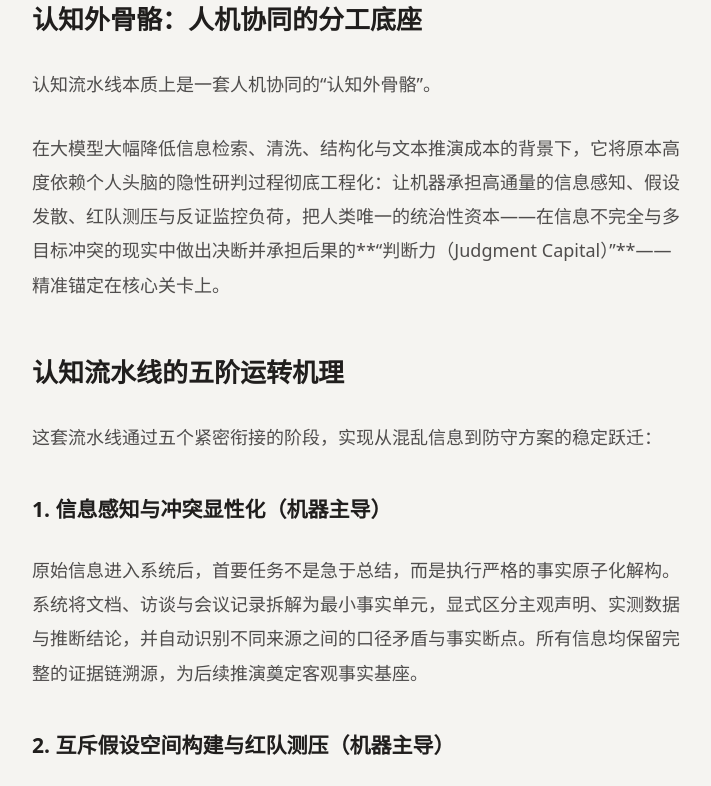
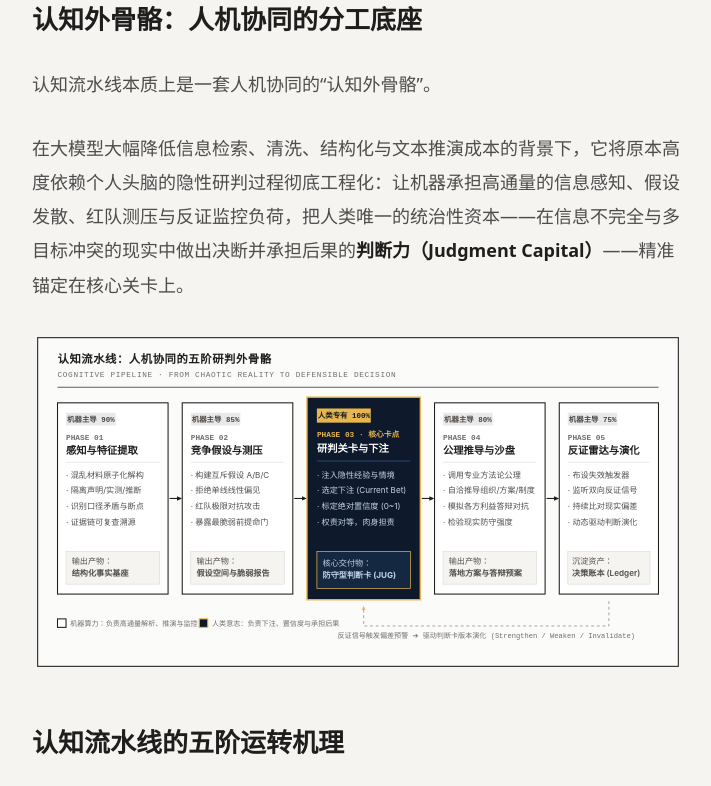
Before and after one commit to tommy-wangbot/tommywang.cn, an Astro site in the folder site/: page /notes/cognitive-pipeline in a window 1280 px wide. Shown: the part 753-1539 px from the top of the page, without its empty margins (282-993 px from the left). Built offline with nearby package versions, Linux system fonts and the light colour scheme; Astro itself is replaced by a stand-in of ours.

Commit message:
fix(content): 添加认知流水线高精度架构图并修正粗体引号格式

```diff
--- a/site/src/content/notes/cognitive-pipeline.md
+++ b/site/src/content/notes/cognitive-pipeline.md
@@ -17,7 +17,9 @@ draft: false
 
 认知流水线本质上是一套人机协同的“认知外骨骼”。
 
-在大模型大幅降低信息检索、清洗、结构化与文本推演成本的背景下，它将原本高度依赖个人头脑的隐性研判过程彻底工程化：让机器承担高通量的信息感知、假设发散、红队测压与反证监控负荷，把人类唯一的统治性资本——在信息不完全与多目标冲突的现实中做出决断并承担后果的**“判断力（Judgment Capital）”**——精准锚定在核心关卡上。
+在大模型大幅降低信息检索、清洗、结构化与文本推演成本的背景下，它将原本高度依赖个人头脑的隐性研判过程彻底工程化：让机器承担高通量的信息感知、假设发散、红队测压与反证监控负荷，把人类唯一的统治性资本——在信息不完全与多目标冲突的现实中做出决断并承担后果的**判断力（Judgment Capital）**——精准锚定在核心关卡上。
+
+![认知流水线：人机协同的五阶研判外骨骼](/cognitive-pipeline.svg)
 
 ## 认知流水线的五阶运转机理
 
@@ -42,7 +44,7 @@ draft: false
 
 传统问题求解最大的痛点在于劳动的“一次性消耗”——项目结束、报告交付，背后的论证路径、推翻过的假设与当时的权衡考量随之遗忘。当环境变化导致方案失效时，组织往往无法回溯究竟是哪条前提出了问题。
 
-认知流水线将每一次面对复杂问题的求解过程，固化为一张张具备独立编号、竞争假设、下注记录、置信度、反证信号与证据锚点的**“判断卡”**，并汇聚为组织的**“决策账本（Judgment Ledger）”**。
+认知流水线将每一次面对复杂问题的求解过程，固化为一张张具备独立编号、竞争假设、下注记录、置信度、反证信号与证据锚点的**判断卡**，并汇聚为组织的**决策账本（Judgment Ledger）**。
 
 在这一机制下，被现实推翻的错误不再是损耗，而是高价值的校准资产；新入局者接手的不再是死板的教条，而是包含完整推演脉络的活体认知网络。每一次面对现实摩擦的经验，都在打磨系统的假设库与推导公理，使下一次面对陌生挑战时能够以更高的确定性快速破局。
 
```
Also changed, not shown: site/public/cognitive-pipeline.svg (added).
